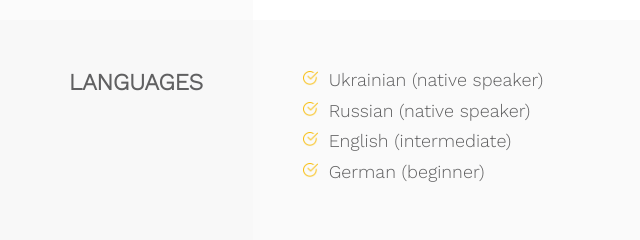
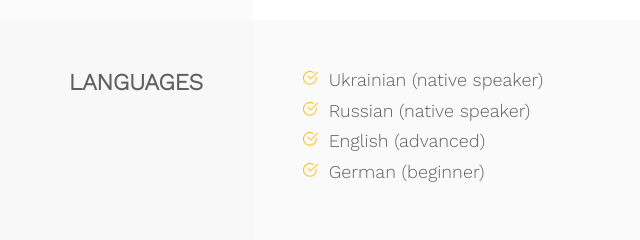
Before and after one commit to alonatovstukha/CV, a plain HTML site: page index.html in a window 1280 px wide. Shown: the part 1380-1620 px from the top of the page, 227-867 px from the left. Drawn offline with nearby package versions, Linux system fonts and the light colour scheme.

Commit message:
index changed

```diff
--- a/index.html
+++ b/index.html
@@ -165,7 +165,7 @@
           Russian (native speaker)</span>
         <span class="right-part-element">
           <img class="checkmark" src="images/checkmark.png" alt="" />
-          English (intermediate)</span>
+          English (advanced)</span>
         <span class="right-part-element">
           <img class="checkmark" src="images/checkmark.png" alt="" />
           German (beginner)</span>
```
